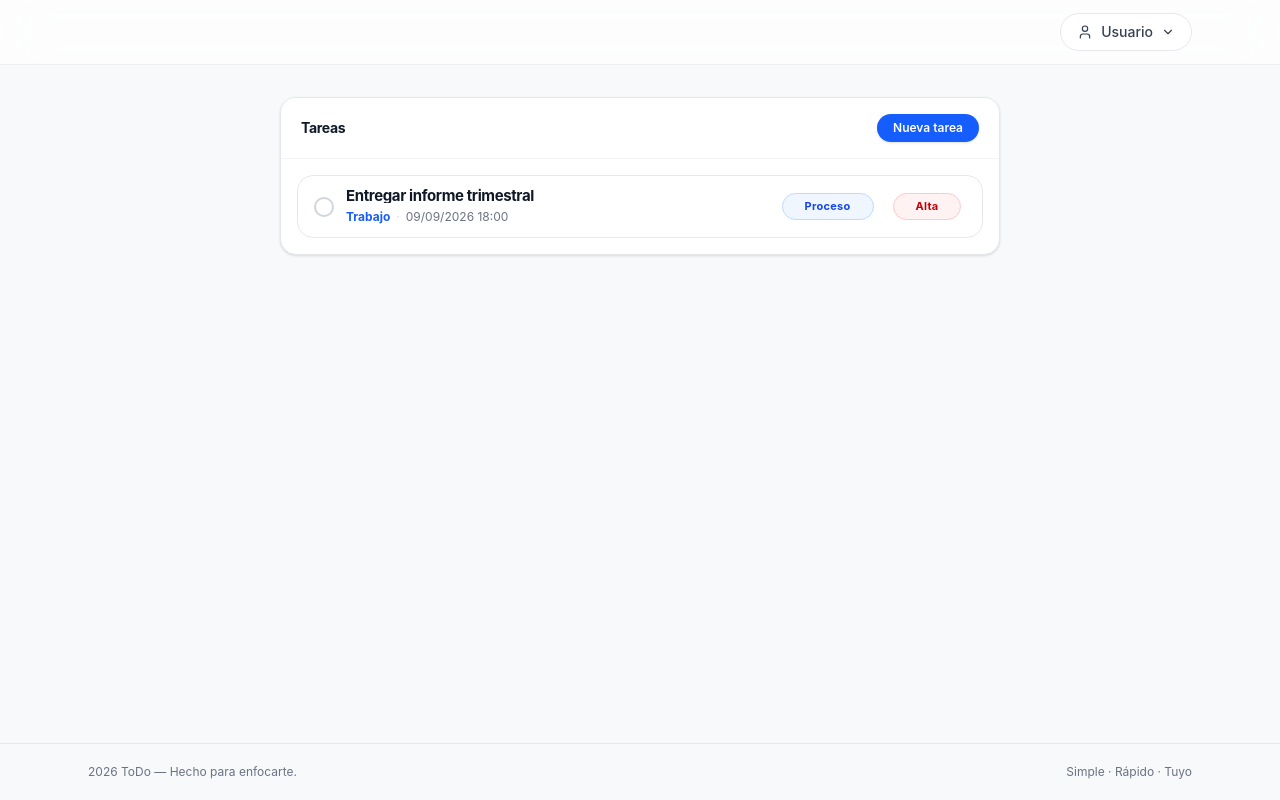
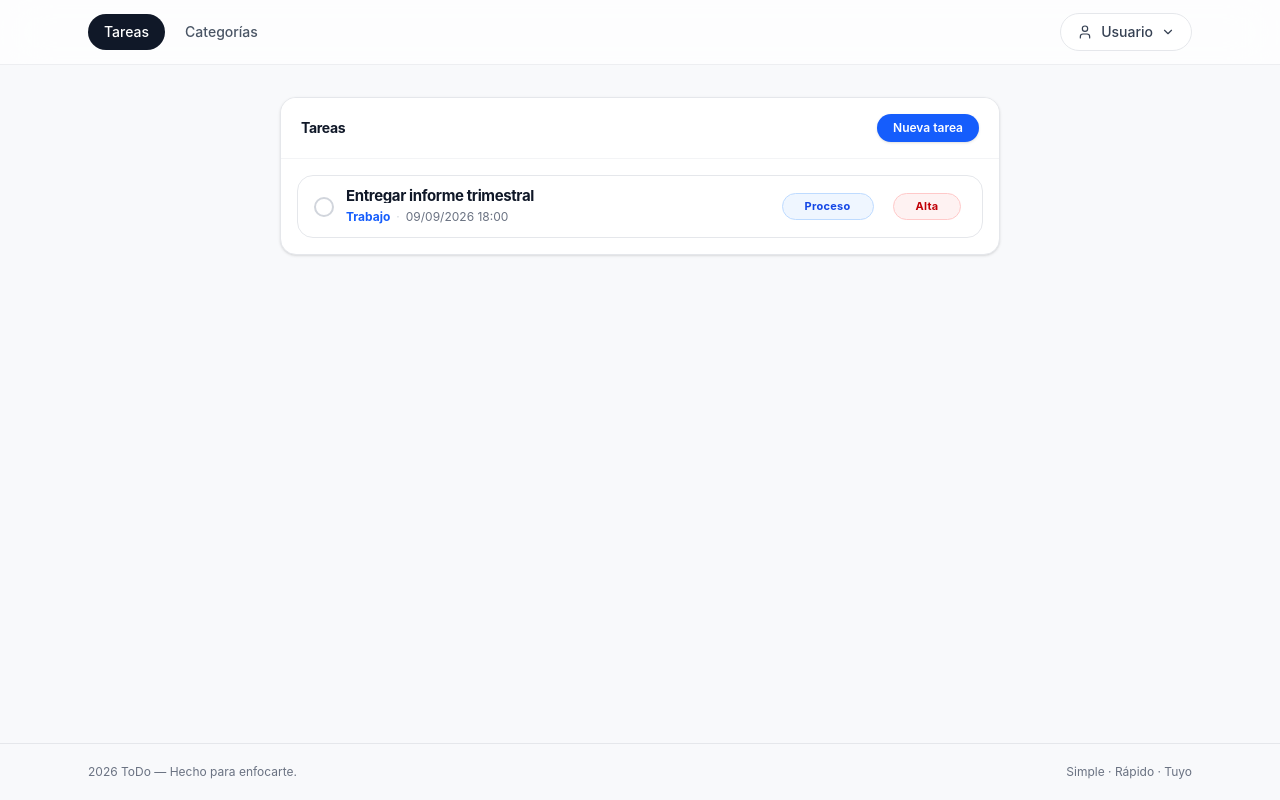
Before and after one commit to Jeferson-Ruiz/ToDo-frontend, a React (Vite) app: page /tasks in a window 1280 px wide. Built offline with nearby package versions, Linux system fonts and the light colour scheme.

Commit message:
refactor: cambiar componente Header po AppHeader en el Layout

```diff
--- a/src/app/AppLayout.tsx
+++ b/src/app/AppLayout.tsx
@@ -1,12 +1,11 @@
 import { Outlet } from "react-router-dom"
-import { Header } from "@/components/layout/Header"
+import { AppHeader } from "@/components/layout/AppHeader"
 import { Footer } from "@/components/layout/Footer"
-import { UserMenu } from "@/features/user/components/UserMenu"
 
 export function AppLayout() {
   return (
     <div className="min-h-screen bg-[#f8f9fb] dark:bg-gray-950 text-gray-900 dark:text-white flex flex-col selection:bg-blue-600/20">
-      <Header showBrand={false} userMenu={<UserMenu />} />
+      <AppHeader />
       <main className="flex-1 mx-auto max-w-3xl w-full px-6 py-8">
         <Outlet />
       </main>
```
